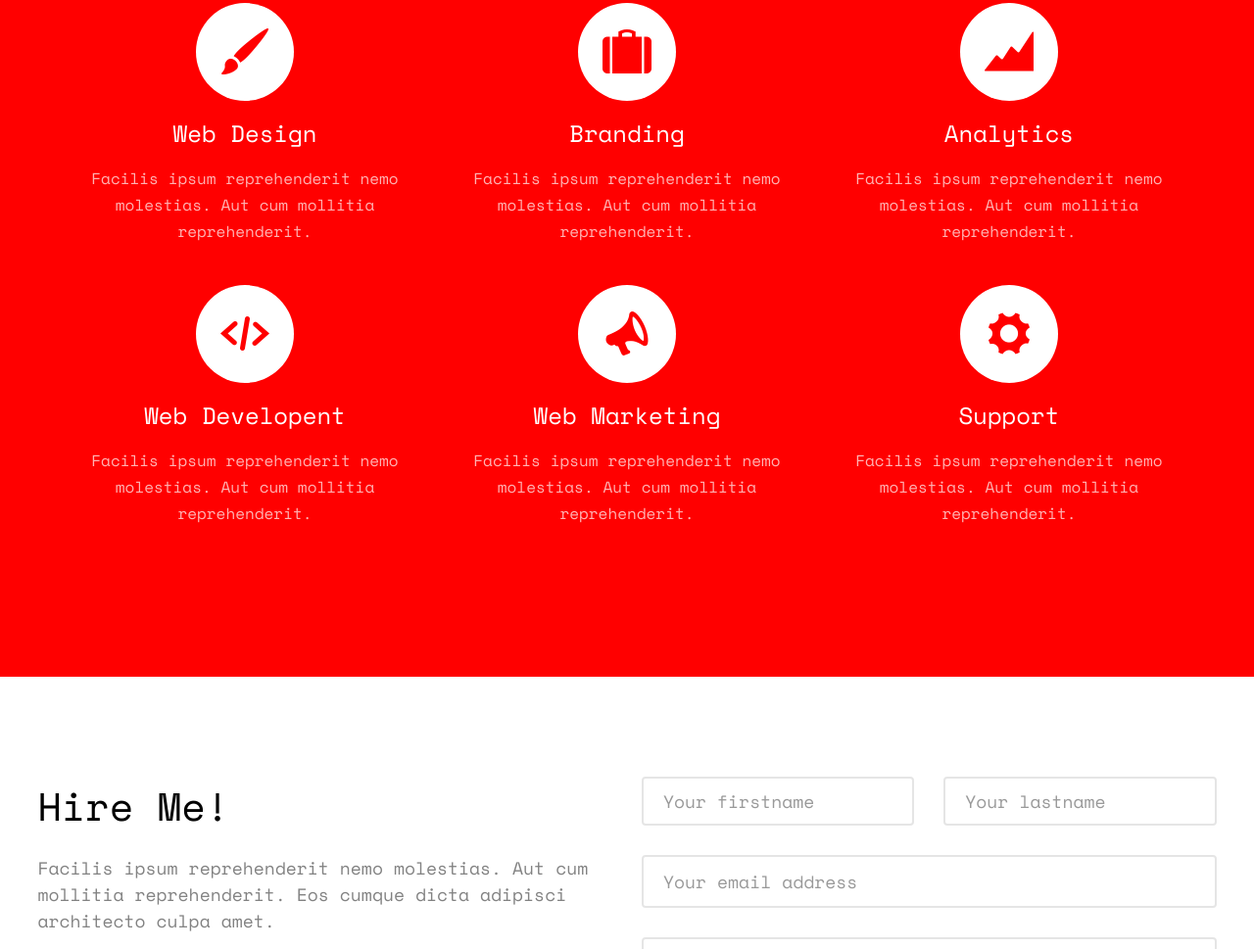
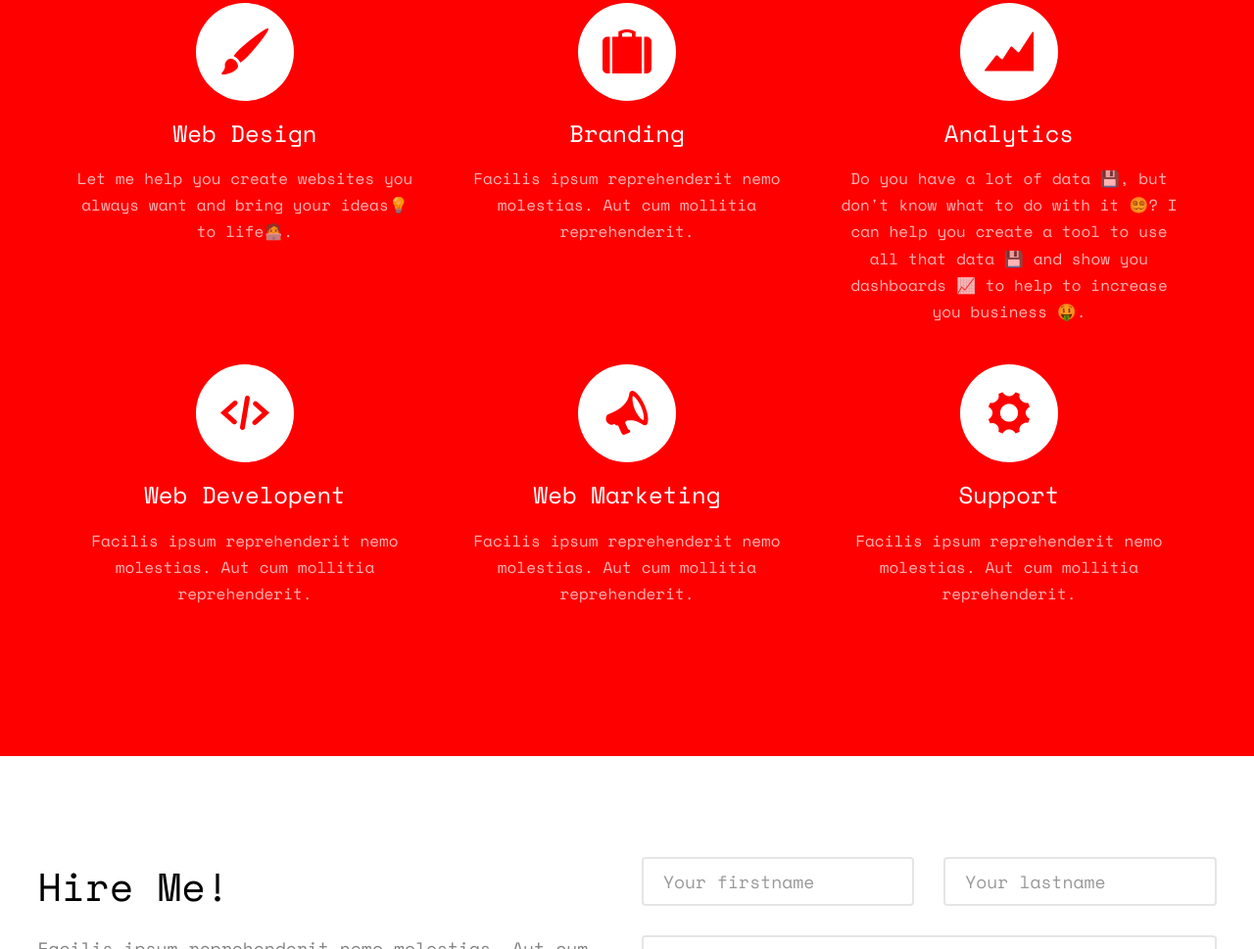
Before and after one commit to amandeep-singh-as/portfolio, a plain HTML site: page index.html in a window 1280 px wide. Shown: the part 4303-5272 px from the top of the page at 98% size. Drawn offline with nearby package versions, Linux system fonts and the light colour scheme; files whose address does not match are found by name.

Commit message:
"adding content"

```diff
--- a/index.html
+++ b/index.html
@@ -165,7 +165,8 @@
 								<div class="timeline-panel">
 									<div class="timeline-heading">
 										<h3 class="timeline-title">Software Developer II</h3>
-										<span class="company"><a href="https://corp.rakuten.co.in/">Rakuten India, <br/>Bangalore, India</a></span>
+										<span class="company"><a href="https://corp.rakuten.co.in/">Rakuten India,
+												<br />Bangalore, India</a></span>
 										<span class="company">10/2021 - 01/2023</span>
 									</div>
 									<div class="timeline-body">
@@ -203,7 +204,8 @@
 								<div class="timeline-panel">
 									<div class="timeline-heading">
 										<h3 class="timeline-title">Senior Systems Engineer</h3>
-										<span class="company"><a href="https://www.infosys.com/">Infosys,<br/> Hyderabad, India</a></span>
+										<span class="company"><a href="https://www.infosys.com/">Infosys,<br />
+												Hyderabad, India</a></span>
 										<span class="company">07/2018 - 10/2021</span>
 									</div>
 									<div class="timeline-body">
@@ -258,7 +260,9 @@
 									<div class="timeline-heading">
 										<h3 class="timeline-title">Bachelors of Technology (B.Tech)</h3>
 										<h4 class="timeline-title">Computer Science and Engineering</h4>
-										<span class="company"><a href="https://www.galgotiasuniversity.edu.in/">Galgotias University, <br/> Uttar Pradesh, India</a></span>
+										<span class="company"><a
+												href="https://www.galgotiasuniversity.edu.in/">Galgotias University,
+												<br /> Uttar Pradesh, India</a></span>
 										<span class="company">2014 - 2018</span>
 									</div>
 									<!-- <div class="timeline-body">
@@ -289,7 +293,7 @@
 								</span>
 								<div class="feature-copy">
 									<h3>Web Design</h3>
-									<p>Facilis ipsum reprehenderit nemo molestias. Aut cum mollitia reprehenderit.</p>
+									<p>Let me help you create websites you always want and bring your ideas💡 to life🧑‍💻.</p>
 								</div>
 							</div>
 						</div>
@@ -313,7 +317,8 @@
 								</span>
 								<div class="feature-copy">
 									<h3>Analytics</h3>
-									<p>Facilis ipsum reprehenderit nemo molestias. Aut cum mollitia reprehenderit.</p>
+									<p>Do you have a lot of data 💾, but don't know what to do with it 😵‍💫?
+										I can help you create a tool to use all that data 💾 and show you dashboards 📈 to help to increase you business 🤑. </p>
 								</div>
 							</div>
 						</div>
```
